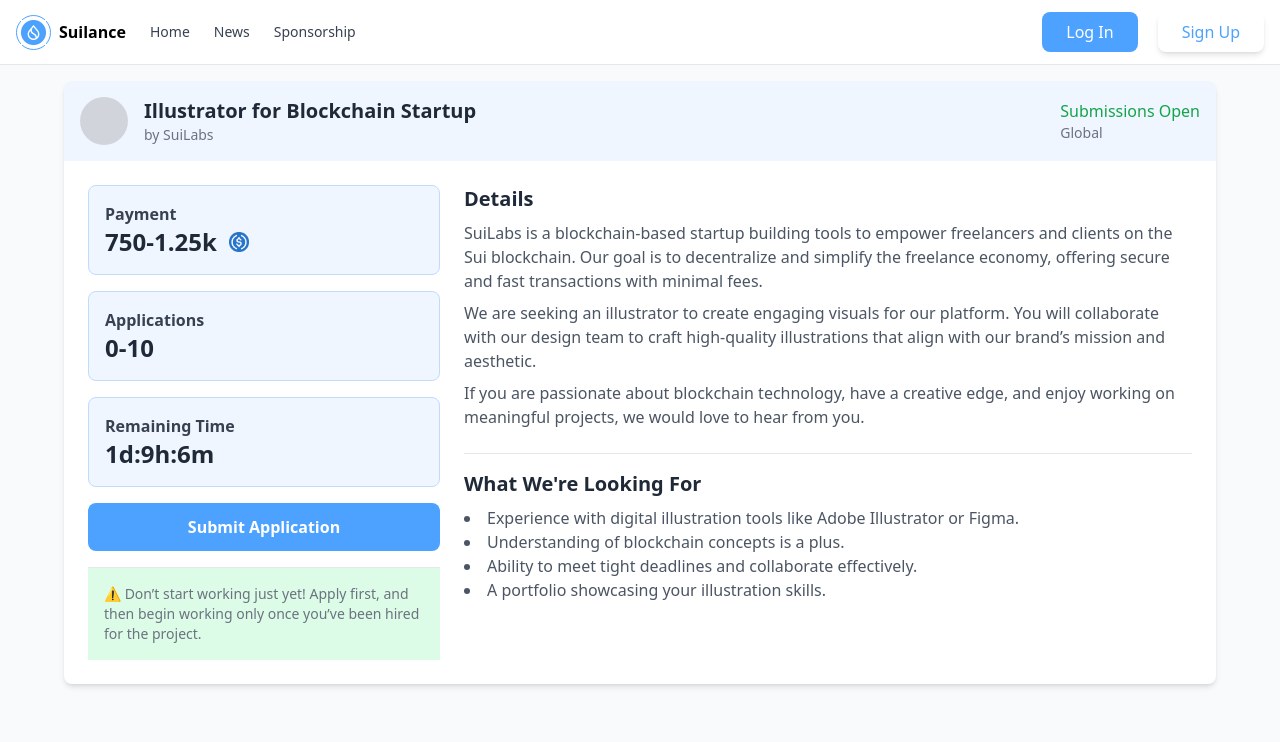
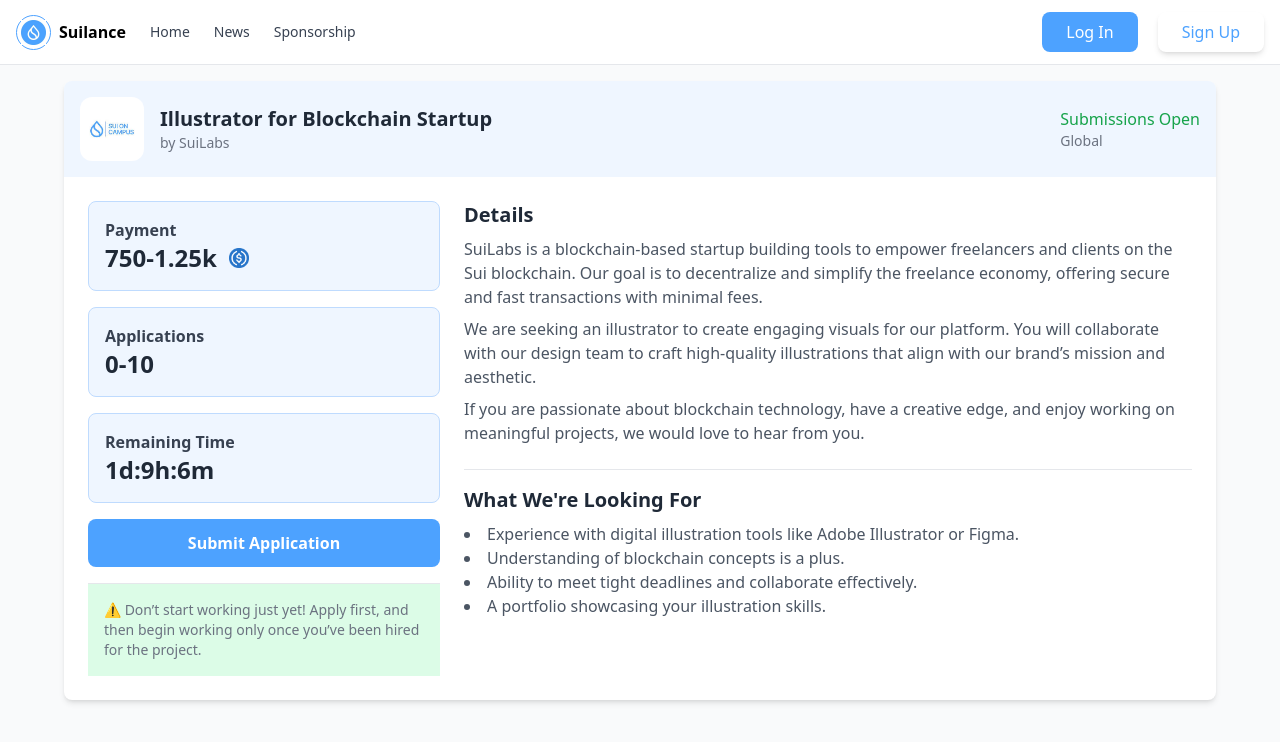
Before and after one commit to Iwetan77/suilancetestmvp, a React (Vite) app: page /job/1 in a window 1280 px wide. Shown: the top 742 px of the page. Built offline with nearby package versions, Linux system fonts and the light colour scheme.

Commit message:
fixed  login

```diff
--- a/src/CreateSponsors.tsx
+++ b/src/CreateSponsors.tsx
@@ -192,7 +192,7 @@ const CreateSponsorPage: React.FC = () => {
           type='submit'
           className='w-full bg-[#4DA2FF] text-white font-bold py-3 px-6 rounded-lg hover:bg-blue-500 focus:outline-none focus:ring-2 focus:ring-blue-300 focus:ring-offset-2 text-lg'
         >
-          Create Sponsor
+          Connect Wallet
         </button>
       </div>
 
--- a/src/JobDetails.tsx
+++ b/src/JobDetails.tsx
@@ -8,7 +8,13 @@ const JobDetails: React.FC = () => {
           {/* Header Section */}
           <div className='flex items-center justify-between bg-blue-50 p-4'>
             <div className='flex items-center space-x-4'>
-              <div className='w-12 h-12 bg-gray-300 rounded-full'></div>
+              <div className=''>
+                <img
+                  src='/assets/suiOnCampus.png'
+                  alt='suiOnCampus'
+                  className='w-16 h-16 rounded-xl'
+                />
+              </div>
               <div>
                 <h1 className='text-xl font-bold text-gray-800'>
                   Illustrator for Blockchain Startup
--- a/src/JobsPage.tsx
+++ b/src/JobsPage.tsx
@@ -162,6 +162,7 @@ export default function JobsPage() {
   ];
 
   const { isLoggedIn } = useLogin();
+  const userName = localStorage.getItem("userName");
 
   return (
     <div className='min-h-screen bg-white'>
@@ -206,7 +207,9 @@ export default function JobsPage() {
           {/* Welcome Section */}
           {isLoggedIn ? (
             <div className='rounded-lg bg-[#4DA2FF] p-6'>
-              <h1 className='text-2xl font-bold text-white'>Welcome Adrian</h1>
+              <h1 className='text-2xl font-bold text-white'>
+                {userName ? `Welcome ${userName}` : "Welcome"}{" "}
+              </h1>
               <p className='text-white/80'>
                 Discover opportunities and start earning
               </p>
--- a/src/components/LoginModal.tsx
+++ b/src/components/LoginModal.tsx
@@ -2,14 +2,12 @@ import { GoogleLogin } from "@react-oauth/google";
 import { CredentialResponse } from "@react-oauth/google"; // Explicit type for the response
 import { useState } from "react";
 import { useLogin } from "../context/LoginContext";
-import { useNavigate } from "react-router";
 import { ChevronLeft, X } from "lucide-react";
 import { jwtDecode } from "jwt-decode";
 
 const LoginModal = () => {
   const [isEmailStep, setIsEmailStep] = useState(false);
   const { closeModal, login } = useLogin();
-  const navigate = useNavigate();
 
   interface DecodedToken {
     given_name: string;
@@ -61,7 +59,6 @@ const LoginModal = () => {
                   name: decodedToken.given_name,
                   picture: decodedToken.picture,
                 });
-                navigate("/new/sponsor");
                 closeModal();
               }}
               onError={() => {
--- a/src/components/Navbar.tsx
+++ b/src/components/Navbar.tsx
@@ -40,7 +40,7 @@ const Navbar = () => {
               News
             </Link>
             <Link
-              to='/sponsorship'
+              to='/new/sponsor'
               className='text-sm font-medium text-gray-700 hover:text-gray-900'
             >
               Sponsorship
```
